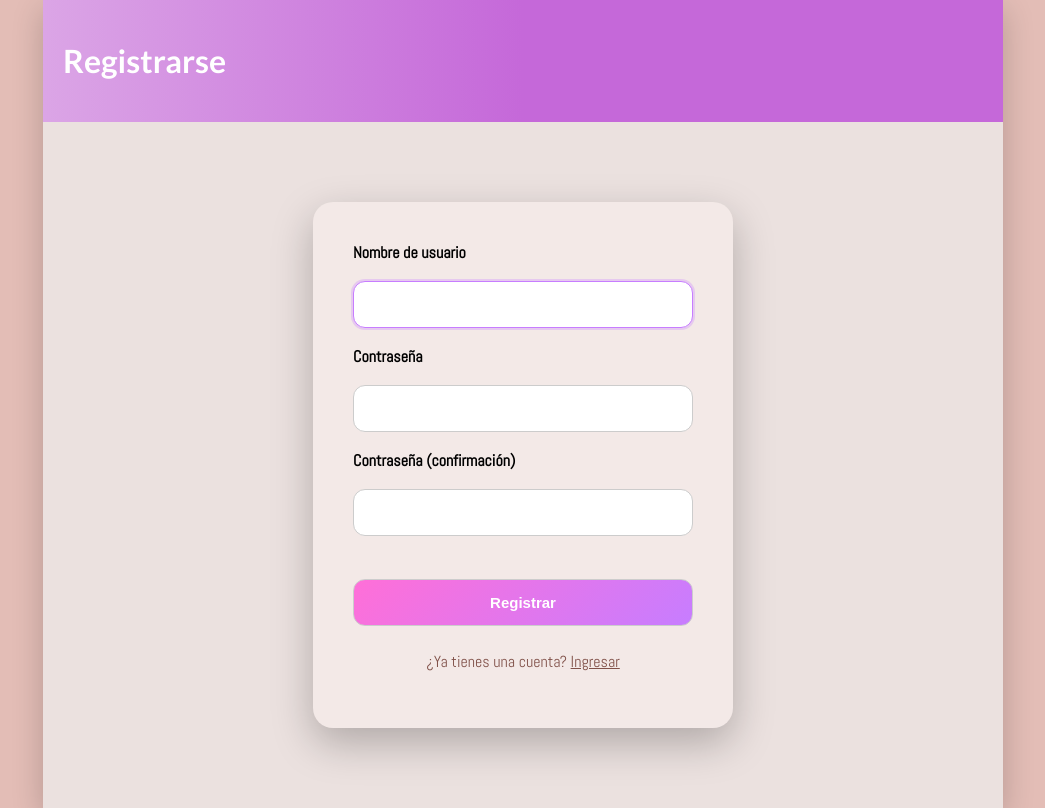
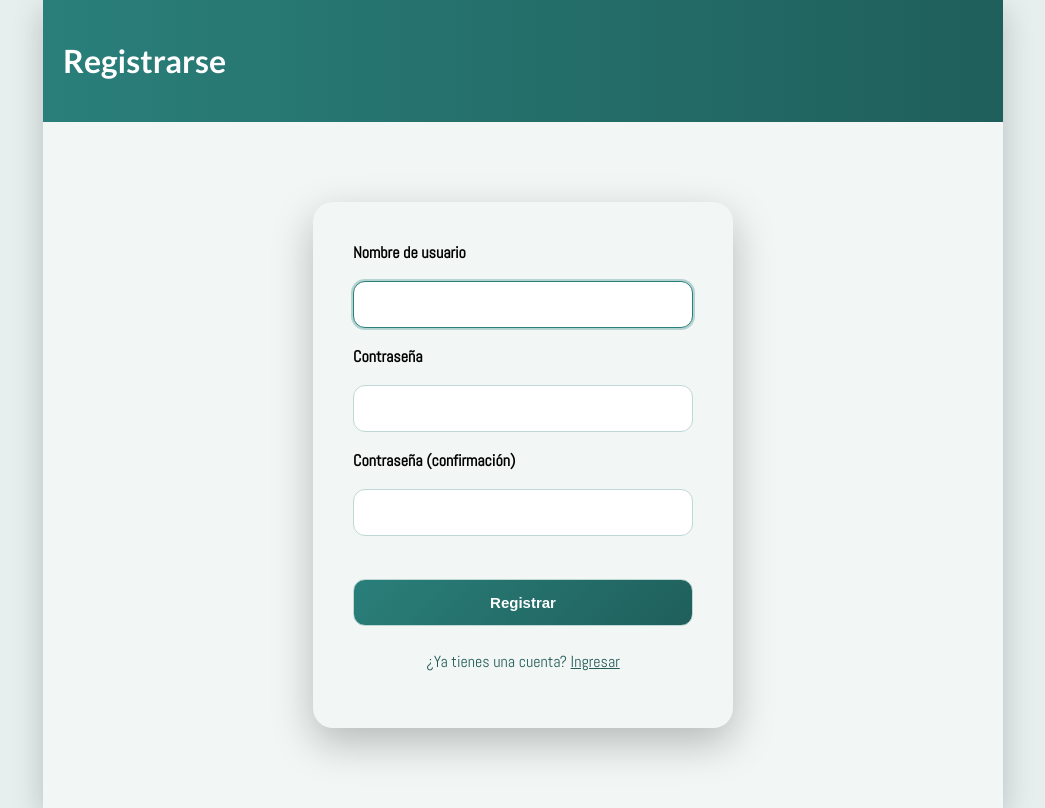
Before and after one commit to jazbedoya/ListaDePendientes-2026, a Django app: page /registro/ in a window 1280 px wide. Shown: the whole page, without its empty margins (117-1162 px from the left). Run offline with Django 5.2, Linux system fonts and the light colour scheme.

Commit message:
detalle color final

```diff
--- a/base/templates/base/principal.html
+++ b/base/templates/base/principal.html
@@ -18,7 +18,7 @@
         body{
             margin: 0;
             font-family: 'Abel', sans-serif;
-            background-color: #E3BDB6;
+            background-color: #E6EFEE;
             min-height: 100vh;
             display: flex;
             justify-content: center;
@@ -27,7 +27,7 @@
         .container{
             width: 100%;
             max-width: 960px;
-            background-color: #EBE1DF;
+            background-color: #F2F7F6;
             min-height: 100vh;
             box-shadow: 0 10px 30px rgba(0,0,0,0.2);
         }
@@ -37,7 +37,7 @@
         }
 
         a,p{
-            color: #805149;
+            color: #245B57;
         }
 
         .barra-superior{
@@ -46,7 +46,7 @@
             align-items: center;
             color: white;
             padding: 20px;
-            background: linear-gradient(90deg, #DBA5E6 0%, #C568D9 50%, #C568D9 100%);
+            background: linear-gradient(90deg, #2A7F7A 0%, #1F5F5B 100%);
         }
 
         .titulo-principal{
@@ -114,12 +114,11 @@
             cursor: pointer;
         }
 
-        /* REGISTRO / LOGIN */
         .cuerpo-registro{
             max-width: 420px;
             margin: 80px auto;
             padding: 40px;
-            background: #f3e9e7;
+            background: #F2F7F6;
             border-radius: 20px;
             box-shadow: 0 15px 40px rgba(0,0,0,0.25);
         }
@@ -148,14 +147,14 @@
             width: 100%;
             padding: 14px;
             border-radius: 12px;
-            border: 1px solid #ccc;
+            border: 1px solid #BFD8D5;
             font-size: 15px;
         }
 
         .cuerpo-registro input:focus{
             outline: none;
-            border-color: #c77dff;
-            box-shadow: 0 0 0 2px rgba(199,125,255,0.3);
+            border-color: #2A7F7A;
+            box-shadow: 0 0 0 2px rgba(42,127,122,0.3);
         }
 
         .boton{
@@ -163,7 +162,7 @@
             padding: 14px;
             border-radius: 999px;
             border: none;
-            background: linear-gradient(135deg, #ff6fd8, #c77dff);
+            background: linear-gradient(135deg, #2A7F7A, #1F5F5B);
             color: white;
             font-weight: bold;
             cursor: pointer;
```
Also changed, not shown: other parts of base/templates/base/principal.html (+12 -30 lines).
